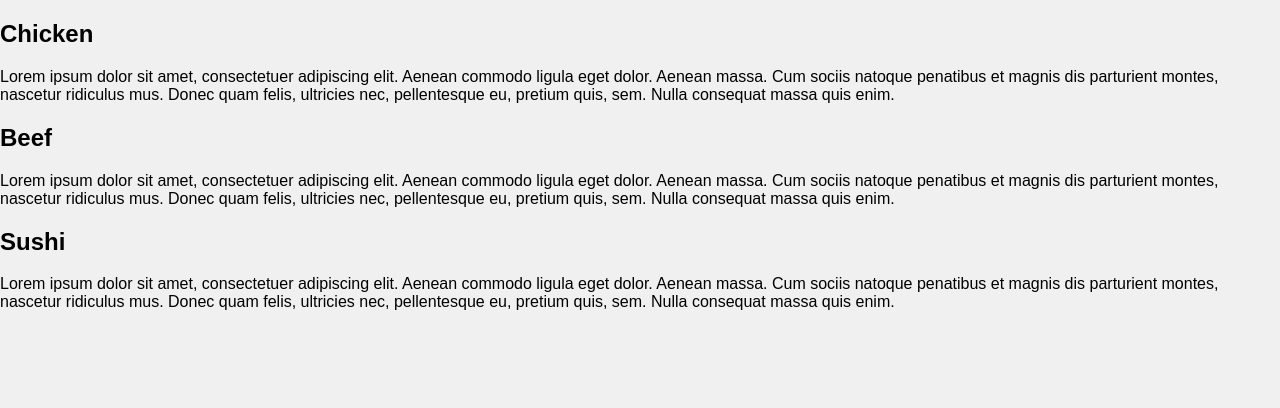
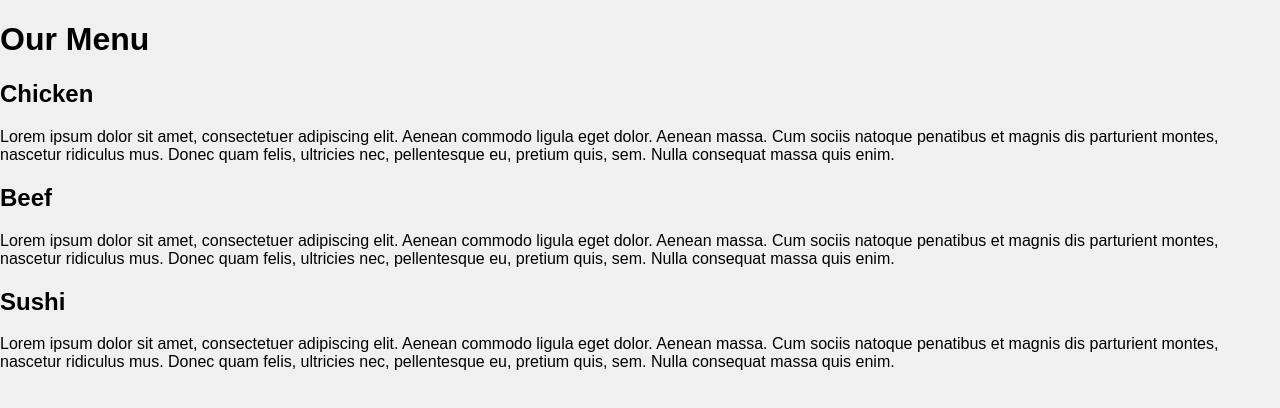
Before and after one commit to SAMUEE10/courseratarea.github.io, a plain HTML site: page index.html in a window 1280 px wide. Drawn offline with Linux system fonts and the light colour scheme.

Commit message:
Actualizar index.html

```diff
--- a/index.html
+++ b/index.html
@@ -4,22 +4,23 @@
     <meta charset="UTF-8">
     <meta name="viewport" content="width=device-width, initial-scale=1.0">
     <link rel="stylesheet" href="style.css">
-    <title>Restaurant Menu</title>
+    <title>Menu</title>
 </head>
 <body>
     <div class="menu">
+        <h1>Our Menu</h1>
+        <div class="item">
             <h2>Chicken</h2>
             <p>Lorem ipsum dolor sit amet, consectetuer adipiscing elit. Aenean commodo ligula eget dolor. Aenean massa. Cum sociis natoque penatibus et magnis dis parturient montes, nascetur ridiculus mus. Donec quam felis, ultricies nec, pellentesque eu, pretium quis, sem. Nulla consequat massa quis enim.</p>
         </div>
-
-    <div class="menu">
+        <div class="item">
             <h2>Beef</h2>
             <p>Lorem ipsum dolor sit amet, consectetuer adipiscing elit. Aenean commodo ligula eget dolor. Aenean massa. Cum sociis natoque penatibus et magnis dis parturient montes, nascetur ridiculus mus. Donec quam felis, ultricies nec, pellentesque eu, pretium quis, sem. Nulla consequat massa quis enim.</p>
         </div>
-
-    <div class="menu">
+        <div class="item">
             <h2>Sushi</h2>
             <p>Lorem ipsum dolor sit amet, consectetuer adipiscing elit. Aenean commodo ligula eget dolor. Aenean massa. Cum sociis natoque penatibus et magnis dis parturient montes, nascetur ridiculus mus. Donec quam felis, ultricies nec, pellentesque eu, pretium quis, sem. Nulla consequat massa quis enim.</p>
         </div>
+    </div>
 </body>
 </html>
```
Lines whose indentation alone changed are shown as unchanged.
